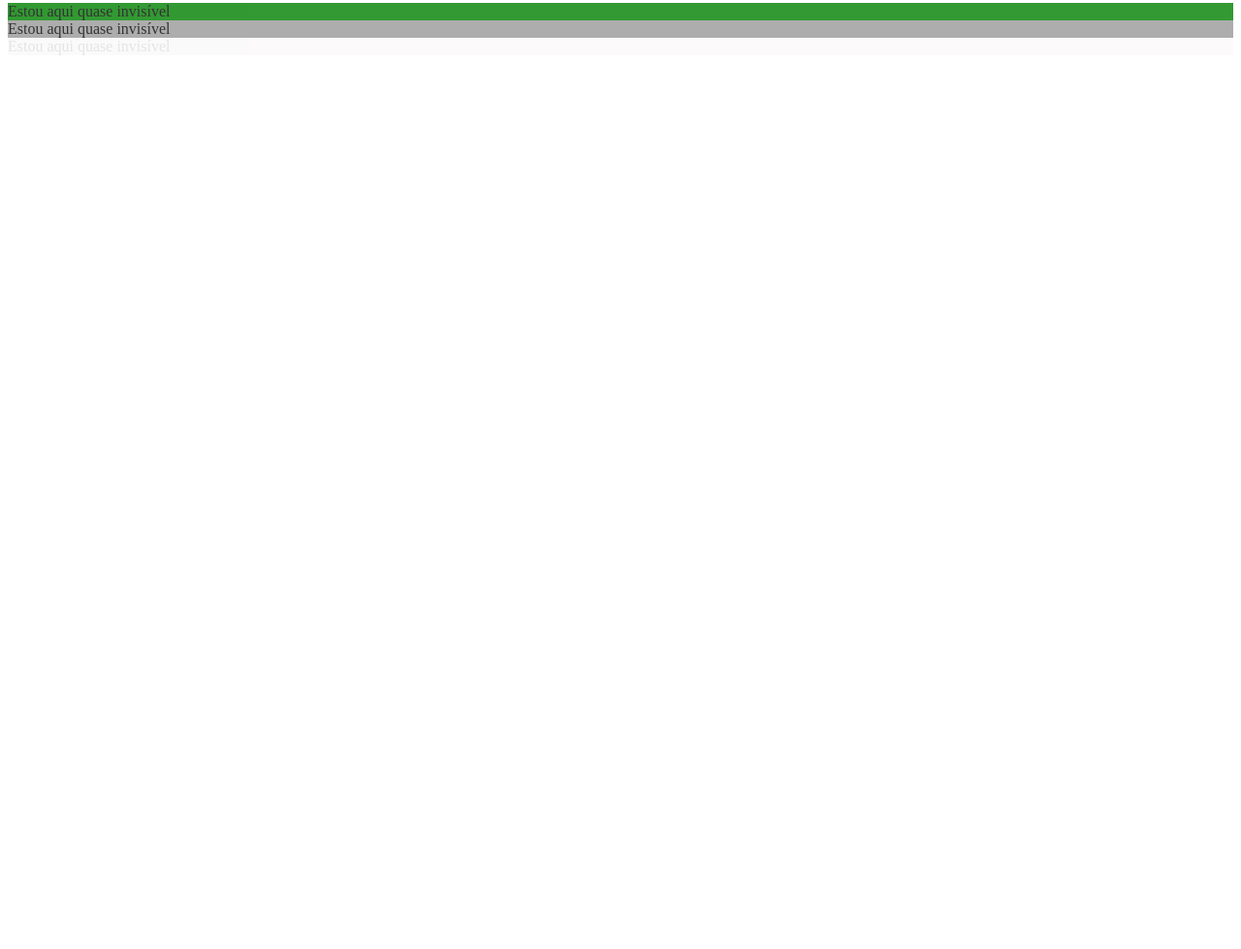
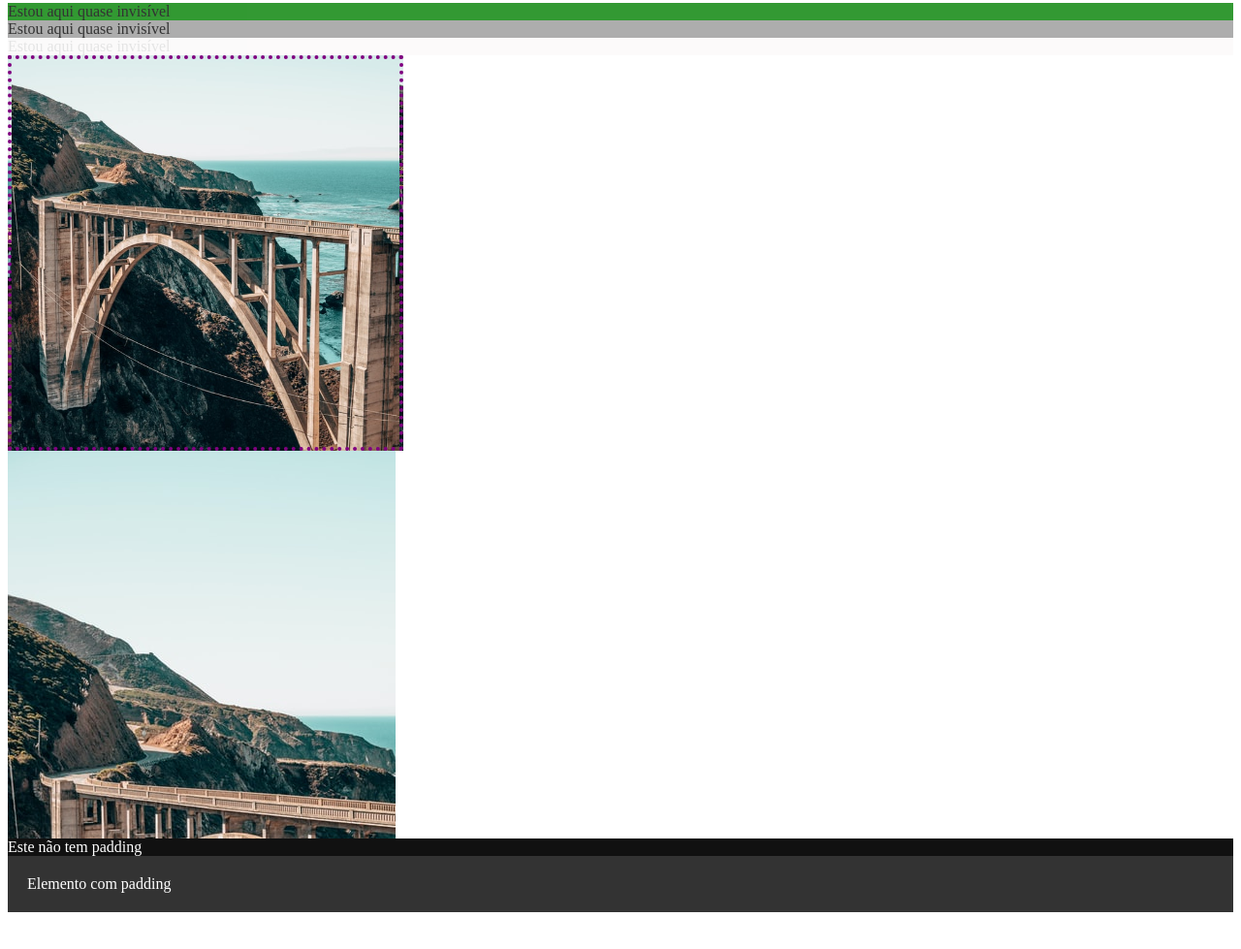
Before and after one commit to ProfRodolfo/12-03-html, a plain HTML site: page index.html in a window 1280 px wide. Shown: the part 1428-2407 px from the top of the page at 97% size. Before the commit the page ends 1993 px from the top, so only its background shows below. Drawn offline with Linux system fonts and the light colour scheme.

Commit message:
17 padding

```diff
--- a/css/style.css
+++ b/css/style.css
@@ -100,3 +100,31 @@
     color: #000;
     opacity: 0.1;
 }
+
+.centered-bg,
+.not-centered-bg{
+
+    background-image: url(../img/bridge.jpg);
+    height: 400px;
+    width: 400px;
+
+}
+
+.centered-bg{
+    border: 4px dotted purple;
+    background-position: center;
+    background-size: cover;
+}
+
+/* 19 -largura e altura */
+
+.without-padding,
+.padding {
+     background-color: #111;
+     color: #fff;
+}
+
+.padding {
+    background-color: #333;
+    padding: 20px;
+}
--- a/index.html
+++ b/index.html
@@ -103,6 +103,15 @@
     <div class="bg-opacity-2">Estou aqui quase invisível</div>
     <div class="rgba-opacity">Estou aqui quase invisível</div>
 
+    <!--18 -->
+    <div class="centered-bg"></div>
+    <div class="not-centered-bg"></div>
+
+    <!-- 19 -largura e altura -->
+
+    <div class="without-padding">Este não tem padding</div>
+
+    <div class="padding">Elemento com padding</div>
 
 </body>
 </html>
```
